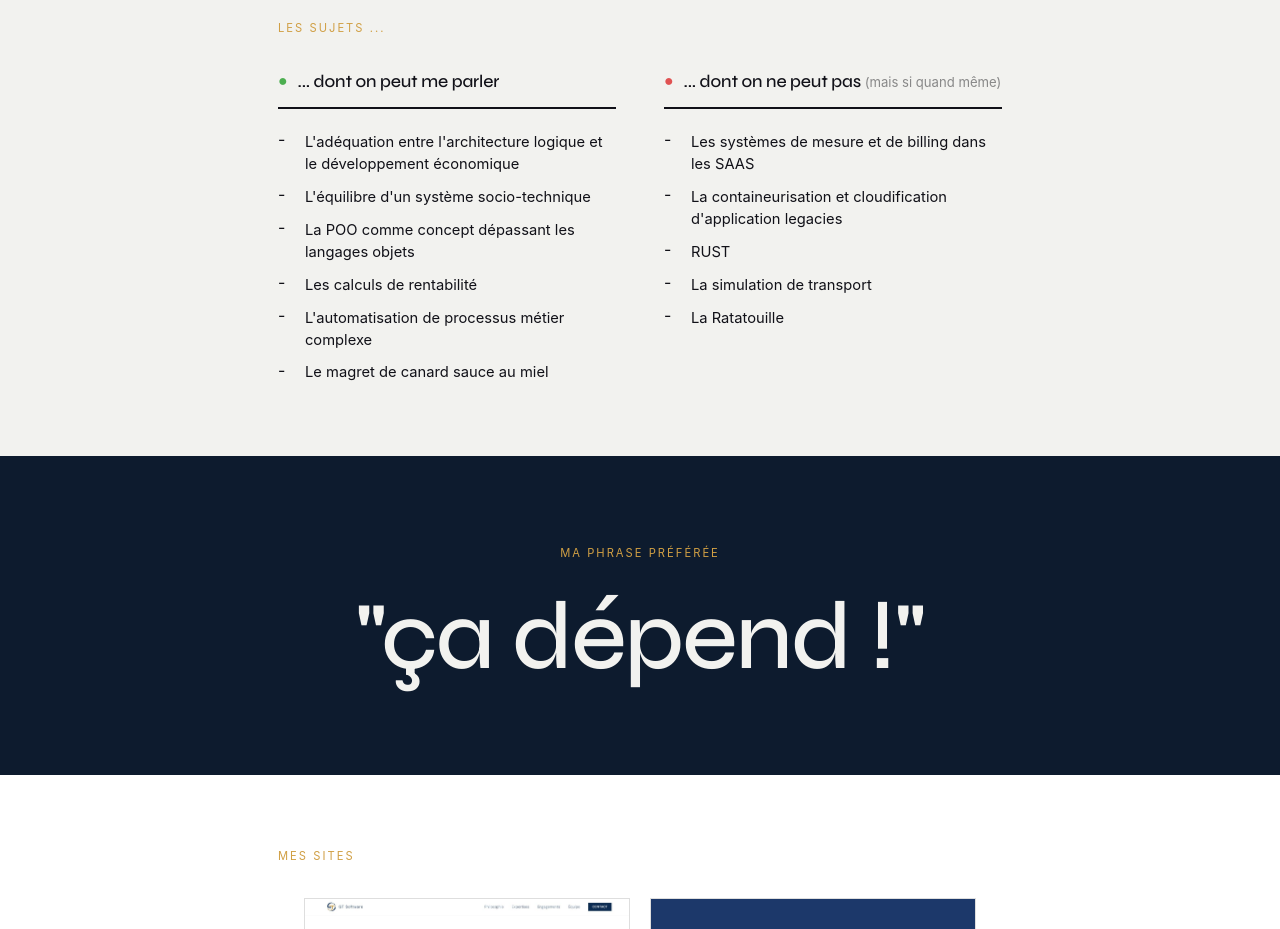
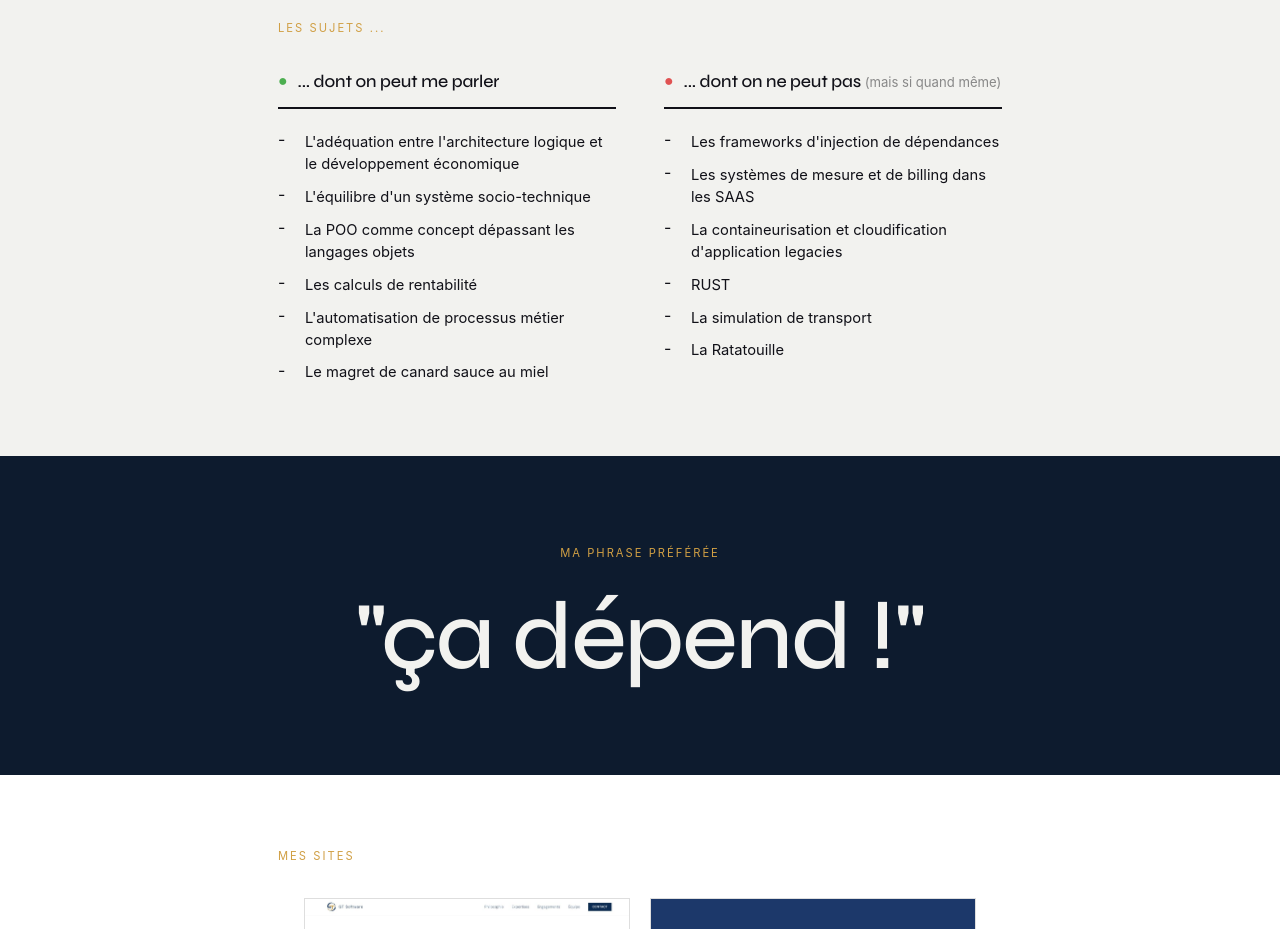
Before and after one commit to obiware/obiware.github.io, a plain HTML site: page index.html in a window 1280 px wide. Shown: the part 1180-2109 px from the top of the page. Drawn offline with Linux system fonts and the light colour scheme; a web font is replaced by a local one.

Commit message:
injection dépendance

```diff
--- a/index.html
+++ b/index.html
@@ -433,6 +433,7 @@
       <div class="qr-block">
         <h3>... dont on ne peut pas <span class="normal">(mais si quand même)</span></h3>
         <ul>
+          <li>Les frameworks d'injection de dépendances</li>
           <li>Les systèmes de mesure et de billing dans les SAAS</li>
           <li>La containeurisation et cloudification d'application legacies</li>
           <li>RUST</li>
```
